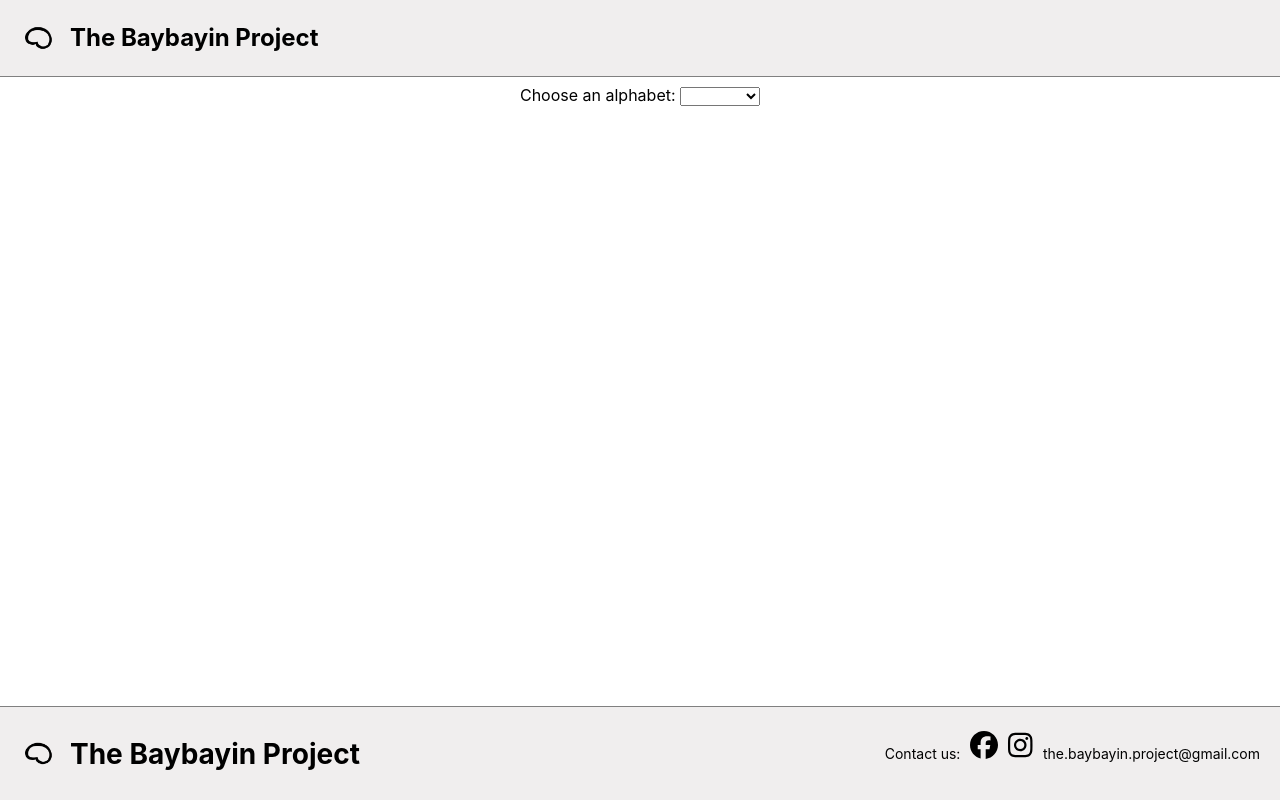
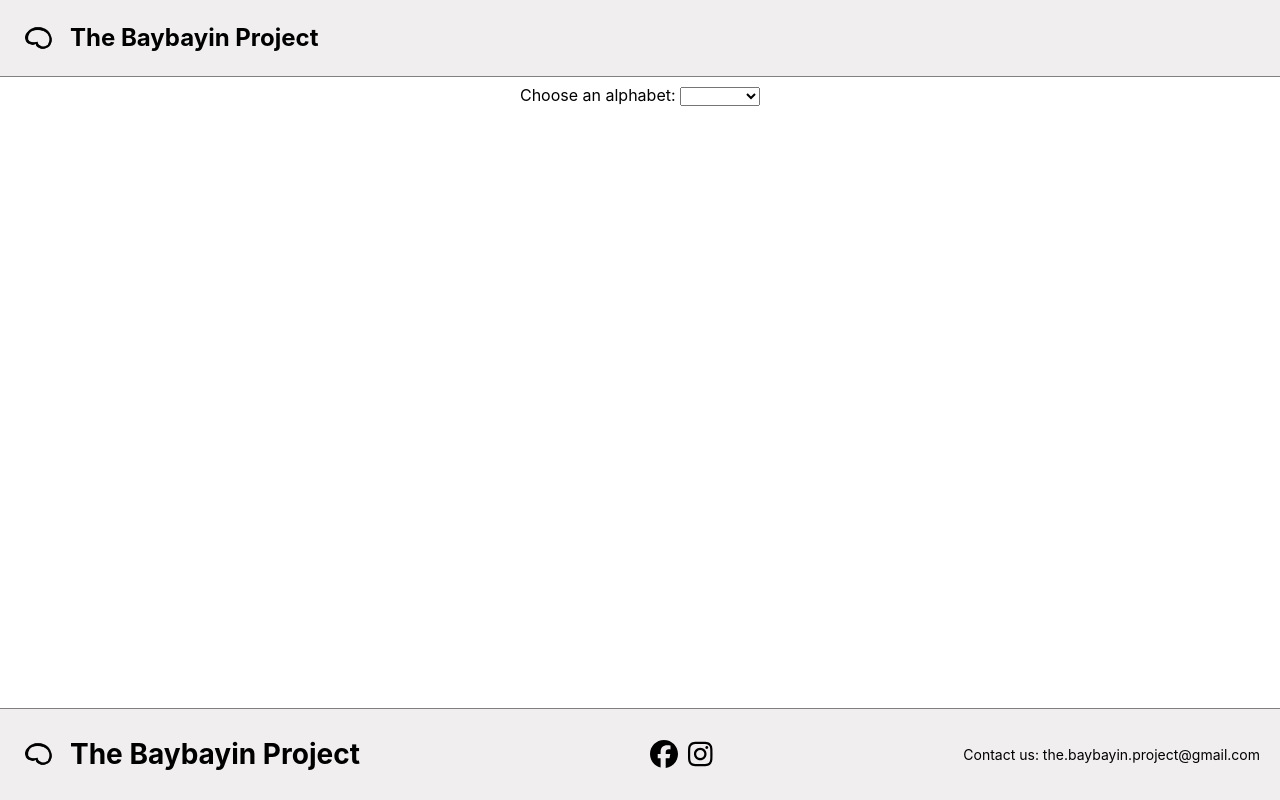
Before and after one commit to cmckinney-59/the-baybayin-project, a React (Vite) app: page / in a window 1280 px wide. Built offline with nearby package versions, Linux system fonts and the light colour scheme.

Commit message:
updated footer and roadmap

```diff
--- a/src/components/Footer/Footer.tsx
+++ b/src/components/Footer/Footer.tsx
@@ -12,7 +12,6 @@ export default function Footer(): JSX.Element {
         <h1 className="App-Footer-Text">The Baybayin Project</h1>
       </div>
       <ul className="footer-links-container">
-        <p>Contact us:</p>
         <li>
           <a
             href="https://www.facebook.com/profile.php?id=61558642794586"
@@ -31,8 +30,8 @@ export default function Footer(): JSX.Element {
             <FontAwesomeIcon icon={faInstagram} size="2x" />
           </a>
         </li>
-        <p>the.baybayin.project@gmail.com</p>
       </ul>
+      <p>Contact us: the.baybayin.project@gmail.com</p>
     </footer>
   );
 }
```
Also changed, not shown: 1 other file (tests, documents, lock files or other folders).
